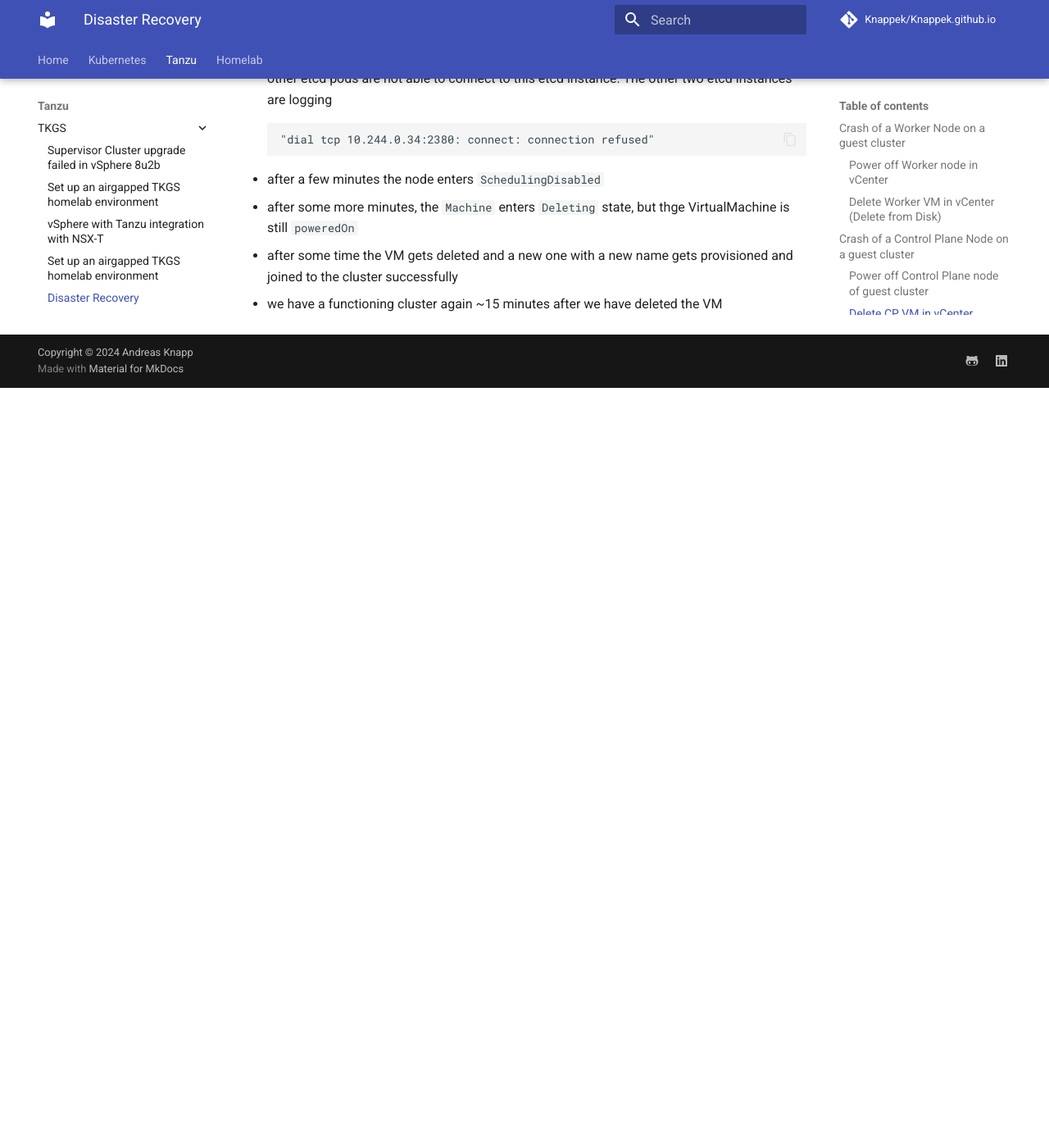
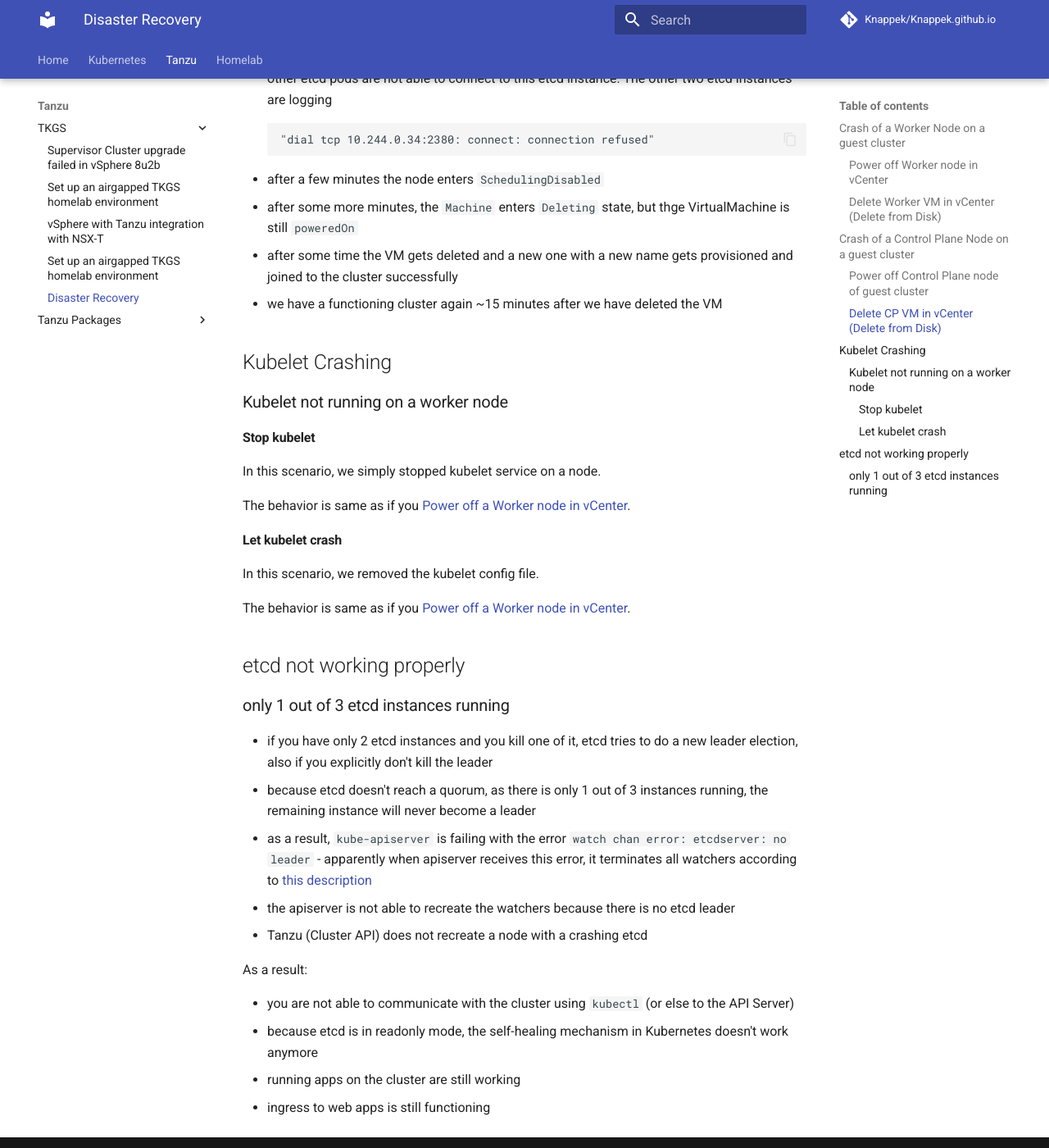
Before and after one commit to Knappek/Knappek.github.io, an MkDocs documentation site: the page built from docs/tanzu/tkgs/disaster-recovery.md, in a window 1280 px wide and 1400 px high, scrolled down 2181 px. Shown: the whole window at 82% size. Built offline with MkDocs 1.6.1 and Material for MkDocs 9.7.7, drawn with Linux system fonts in a browser that asks for light colours; comment, search, counter and statistics services are not loaded; before the commit the page ends 2654 px from its top, so only the background shows below that.

Commit message:
document what happens when etcd doesn't have a quorum

```diff
--- a/docs/tanzu/tkgs/disaster-recovery.md
+++ b/docs/tanzu/tkgs/disaster-recovery.md
@@ -81,3 +81,36 @@
 - after some more minutes, the `Machine` enters `Deleting` state, but  thge VirtualMachine is still `poweredOn`
 - after some time the VM gets deleted and a new one with a new name gets provisioned and joined to the cluster successfully
 - we have a functioning cluster again ~15 minutes after we have deleted the VM
+
+## Kubelet Crashing
+
+### Kubelet not running on a worker node
+
+#### Stop kubelet
+
+In this scenario, we simply stopped kubelet service on a node.
+
+The behavior is same as if you [Power off a Worker node in vCenter](#power-off-worker-node-in-vcenter).
+
+#### Let kubelet crash
+
+In this scenario, we removed the kubelet config file.
+
+The behavior is same as if you [Power off a Worker node in vCenter](#power-off-worker-node-in-vcenter).
+
+## etcd not working properly
+
+### only 1 out of 3 etcd instances running
+
+- if you have only 2 etcd instances and you kill one of it, etcd tries to do a new leader election, also if you explicitly don't kill the leader
+- because etcd doesn't reach a quorum, as there is only 1 out of 3 instances running, the remaining instance will never become a leader
+- as a result, `kube-apiserver` is failing with the error `watch chan error: etcdserver: no leader` - apparently when apiserver receives this error, it terminates all watchers according to [this description](https://github.com/kubernetes/kubernetes/issues/111116)
+- the apiserver is not able to recreate the watchers because there is no etcd leader
+- Tanzu (Cluster API) does not recreate a node with a crashing etcd
+
+As a result:
+
+- you are not able to communicate with the cluster using `kubectl` (or else to the API Server)
+- because etcd is in readonly mode, the self-healing mechanism in Kubernetes doesn't work anymore
+- running apps on the cluster are still working
+- ingress to web apps is still functioning
```
